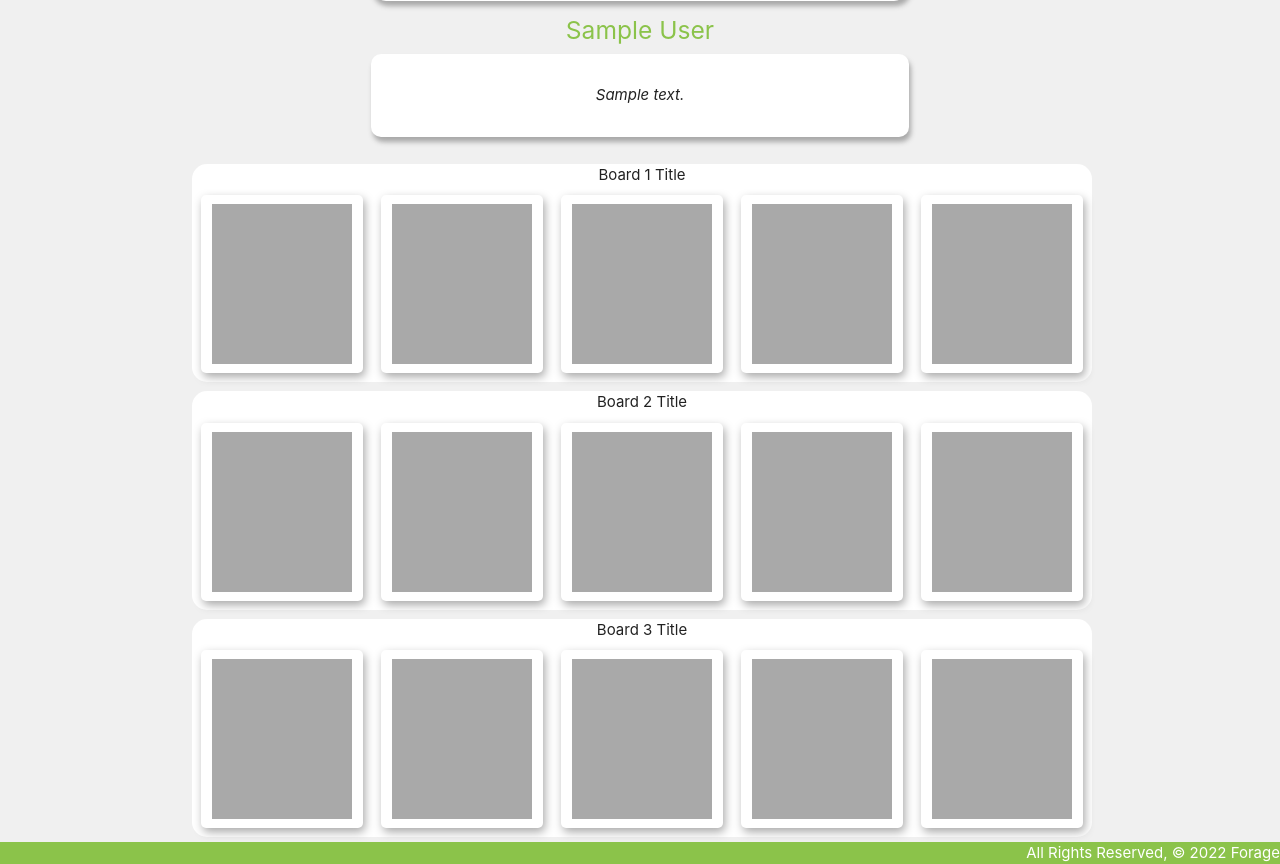
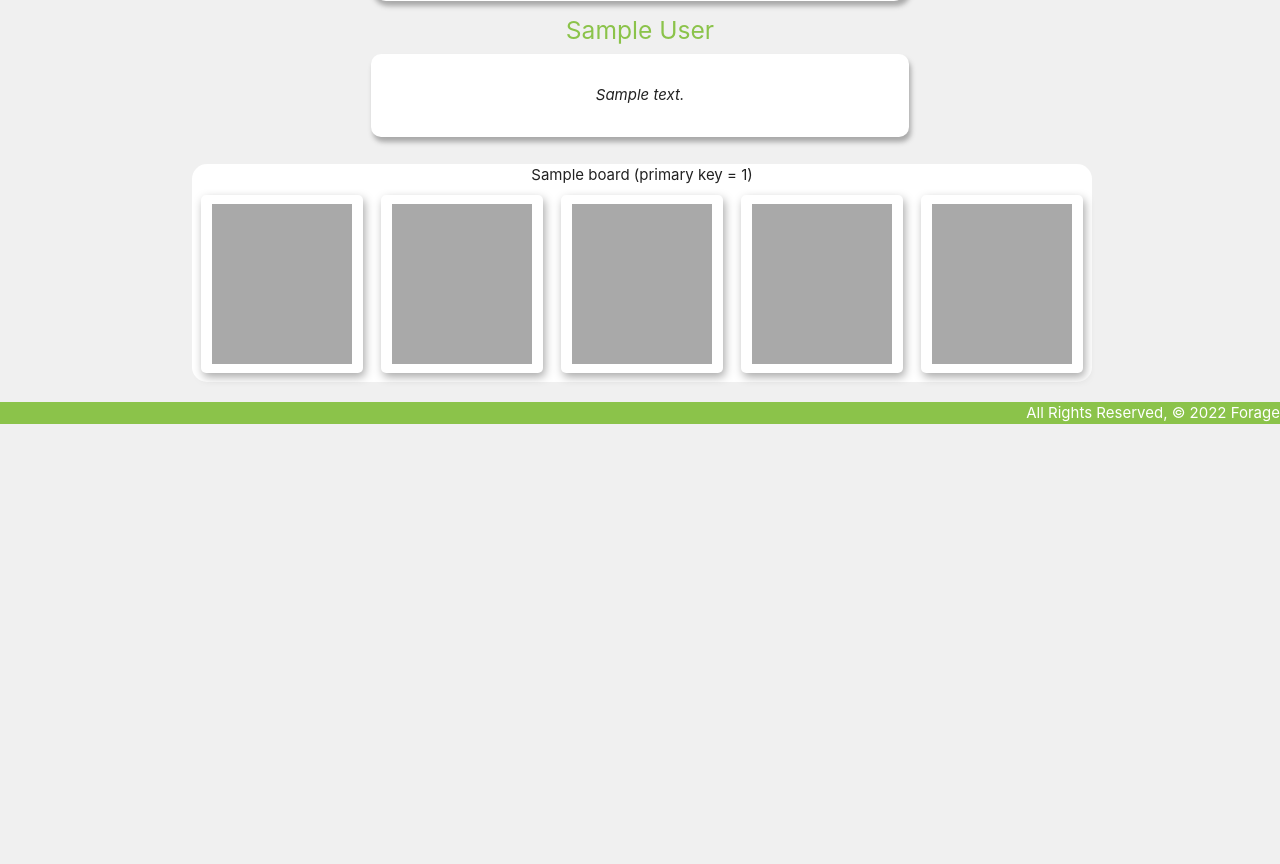
Before and after one commit to hphilpotts/Forage-Project-3-General-Assembly-SEI-66, a Django app: page /users/view/1/ in a window 1280 px wide. Shown: the part 376-1240 px from the top of the page. After the commit the page ends 800 px from the top, so only its background shows below. Run offline with Django 4.2, Linux system fonts and the light colour scheme; a user stored in the database is signed in; tables that the repository leaves empty hold one stand-in row (values such as "Sample post"); grey boxes marked "Sample" are stand-in pictures.

Commit message:
Hero Boards now load a maximum of 5 images.

```diff
--- a/main_app/templates/profiles/view.html
+++ b/main_app/templates/profiles/view.html
@@ -25,13 +25,31 @@
 
 
 
-<!-- Hero Boards within here: -->
+<!-- Hero Boards here: -->
 <div class="p-hero-outer">
 
+    <!-- iterates over user's boards (filtered from views.py) -->
+    {% for board in boards %}
     <div class="p-hero-row">
         <div class="p-hero-title">
-            <span>Board 1 Title</span>
+            <!-- TODO remove primary key reference once testing complete -->
+            <span>{{board.title}} (primary key = {{board.pk}})</span>
         </div>
+        {% if board.images.count > 4 %}
+            <!-- If there are 5 or more images, run below-->
+            <!-- ? Could change this to select images from the board at random ? -->
+            {%  for image in board.images.all %}
+            <!-- Stop iterating over board.images once five images have populated -->
+                {% if forloop.counter < 6 %}
+                <div class="p-hero-card p-container-sm">
+                    <img src="/media/{{image.img}}" class="p-hero-image"/>
+                </div>
+                {% endif %}
+            {% endfor %}
+
+        {% else %}
+            <!-- ? Possibly change this so no board row loads above at all if no of images < 5 ? -->
+            <!-- If the board has fewer than 5 images, loads blank -->
             <div class="p-hero-card p-container-sm">
                 <div class="p-hero-image"></div>
             </div>
@@ -47,49 +65,9 @@
             <div class="p-hero-card p-container-sm">
                 <div class="p-hero-image"></div>
             </div>
+        {% endif %}
     </div>
-
-    <div class="p-hero-row">
-        <div class="p-hero-title">
-            <span>Board 2 Title</span>
-        </div>
-        <div class="p-hero-card p-container-sm">
-            <div class="p-hero-image"></div>
-        </div>
-        <div class="p-hero-card p-container-sm">
-            <div class="p-hero-image"></div>
-        </div>
-        <div class="p-hero-card p-container-sm">
-            <div class="p-hero-image"></div>
-        </div>
-        <div class="p-hero-card p-container-sm">
-            <div class="p-hero-image"></div>
-        </div>
-        <div class="p-hero-card p-container-sm">
-            <div class="p-hero-image"></div>
-        </div>
-    </div>
-
-    <div class="p-hero-row">
-        <div class="p-hero-title">
-            <span>Board 3 Title</span>
-        </div>
-        <div class="p-hero-card p-container-sm">
-            <div class="p-hero-image"></div>
-        </div>
-        <div class="p-hero-card p-container-sm">
-            <div class="p-hero-image"></div>
-        </div>
-        <div class="p-hero-card p-container-sm">
-            <div class="p-hero-image"></div>
-        </div>
-        <div class="p-hero-card p-container-sm">
-            <div class="p-hero-image"></div>
-        </div>
-        <div class="p-hero-card p-container-sm">
-            <div class="p-hero-image"></div>
-        </div>
-    </div>
+    {% endfor %}
 
 </div>
 
--- a/main_app/views.py
+++ b/main_app/views.py
@@ -72,7 +72,7 @@ def add_to_board(request, image_id):
 
 # READ (Index):
 # ! Important
-# TODO: revert to @staff_memeber_required before deployment?
+# TODO: revert to @staff_memeber_required before deployment
 # @staff_member_required # protected route: staff only
 @login_required
 def profile_index(request):
@@ -111,7 +111,8 @@ def profile_detail(request, user_id):
 @login_required
 def profile_viewer(request, user_id):
     user = User.objects.get(id = user_id)
-    return render(request, 'profiles/view.html', {'user': user})
+    boards = Board.objects.filter(user = user.id)
+    return render(request, 'profiles/view.html', {'user': user, 'boards': boards})
 
 
 # DELETE
```
Also changed, not shown: main_app/templates/profiles/detail.html (+18 -8 lines), media/main_app/static/uploads/bart.jpeg (added), media/main_app/static/uploads/homer.jpeg (added), media/main_app/static/uploads/lisa.png (added), media/main_app/static/uploads/maggie.gif (added), media/main_app/static/uploads/marge.png (added). Lines whose indentation alone changed are shown as unchanged.
